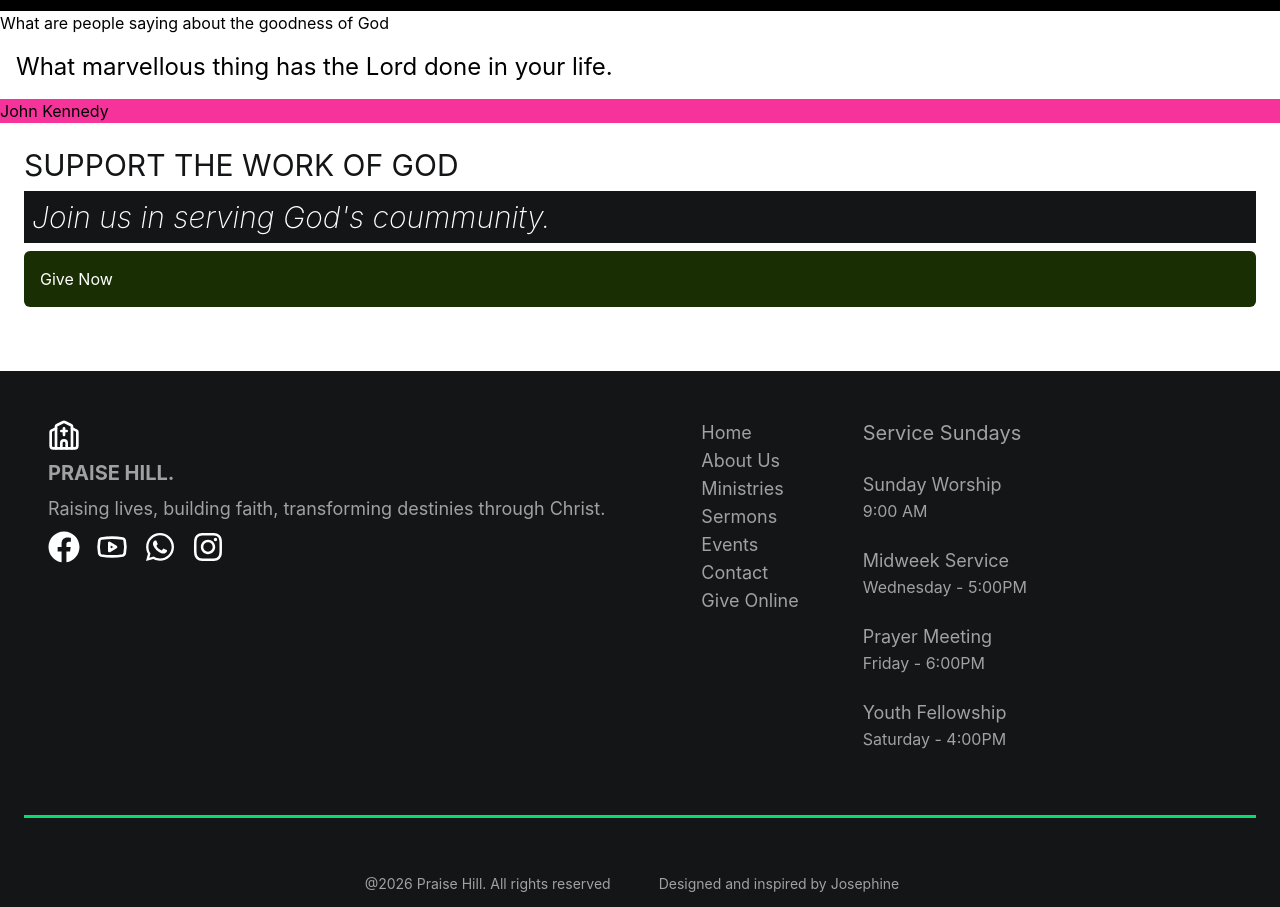
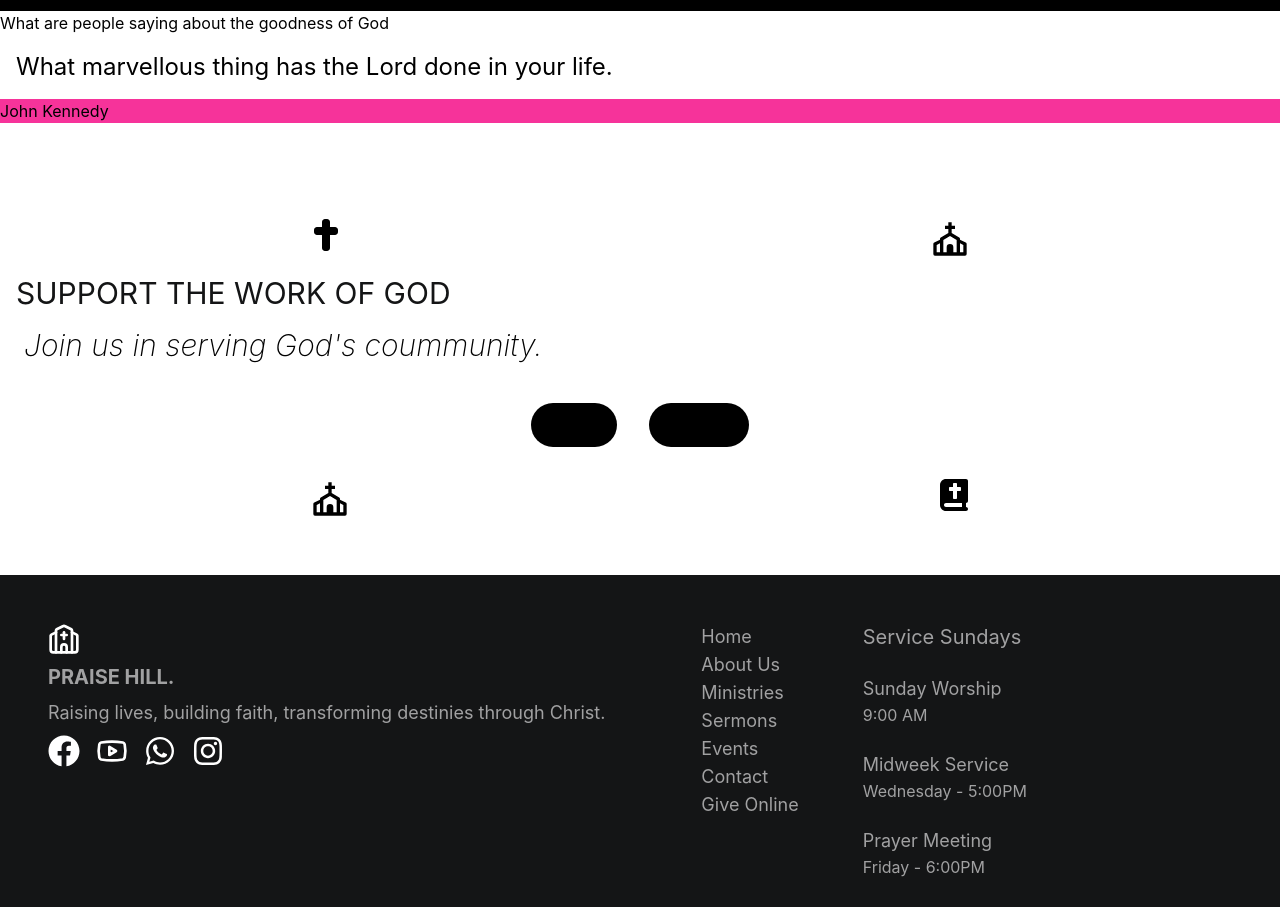
Before and after one commit to neducod/church-website, a React (Vite) app in the folder church-website/: page / in a window 1280 px wide. Shown: the part 4700-5607 px from the top of the page. Built offline with nearby package versions, Linux system fonts and the light colour scheme.

Commit message:
Call to action section done

```diff
--- a/church-website/src/components/home/Cta.jsx
+++ b/church-website/src/components/home/Cta.jsx
@@ -1,16 +1,30 @@
 import { useState } from 'react'
 
+import { FaCross } from "react-icons/fa6";
+import { BiChurch } from "react-icons/bi";
+import { FaBookBible } from "react-icons/fa6";
 
 function Cta(){
     return(
         <>
-            <div className='flex flex-col flex-wrap gap-2 p-6'>
-                <div className='flex gap-2 flex-col'>
+            <div className='flex flex-col flex-wrap gap-4 p-4 mt-20'>
+                <div className='flex justify-around'>
+                    <FaCross size='2rem' />
+                    <BiChurch size='2.5rem' />
+                </div>
+                <div className='flex gap-2 flex-col justify-center'>
                     <h2 className='text-3xl text-[#141516]'>SUPPORT THE WORK OF GOD </h2>
-                    <p className='text-3xl font-extralight bg-[#141516] text-white p-2 italic'>Join us in serving God's coummunity.</p>
+                    <p className='text-3xl font-extralight text-black p-2 italic'>Join us in serving God's coummunity.</p>
                 </div>
-                {/* <button className='inline-flex cursor-pointer items-center gap-1 rounded border border-slate-300 bg-gradient-to-b from-slate-50 to-slate-200 px-4 py-2 font-semibold hover:opacity-90 focus-visible:outline-none focus-visible:ring-1 focus-visible:ring-slate-300 focus-visible:ring-offset-2 active:opacity-100'>Give Now</button> */}
-                <button className='cursor-pointer flex items-center fill-lime-400 bg-lime-950 hover:bg-lime-900 active:border active:border-lime-400 rounded-md duration-100 p-4 text-white'>Give Now</button>
+                <div className='flex gap-4 justify-center items-center p-4'>
+                    <button className='text-light-blue-light hover:text-black dark:text-gray-400 border-2 inline-flex items-center mr-4 last-of-type:mr-0 p-2.5 border-transparent bg-light-secondary shadow-button-flat-nopressed hover:border-2 hover:shadow-button-flat-pressed focus:opacity-100 focus:outline-none active:border-2 active:shadow-button-flat-pressed font-medium rounded-full text-sm text-center dark:bg-button-curved-default-dark dark:shadow-button-curved-default-dark dark:hover:bg-button-curved-pressed-dark dark:hover:shadow-button-curved-pressed-dark dark:active:bg-button-curved-pressed-dark dark:active:shadow-button-curved-pressed-dark dark:focus:bg-button-curved-pressed-dark dark:focus:shadow-button-curved-pressed-dark dark:border-0 bg-black'>Give now</button>
+                    <button className='text-light-blue-light hover:text-black dark:text-gray-400 border-2 inline-flex items-center mr-4 last-of-type:mr-0 p-2.5 border-transparent bg-light-secondary shadow-button-flat-nopressed hover:border-2 hover:shadow-button-flat-pressed focus:opacity-100 focus:outline-none active:border-2 active:shadow-button-flat-pressed font-medium rounded-full text-sm text-center dark:bg-button-curved-default-dark dark:shadow-button-curved-default-dark dark:hover:bg-button-curved-pressed-dark dark:hover:shadow-button-curved-pressed-dark dark:active:bg-button-curved-pressed-dark dark:active:shadow-button-curved-pressed-dark dark:focus:bg-button-curved-pressed-dark dark:focus:shadow-button-curved-pressed-dark dark:border-0 bg-black'>Learn More</button>
+                </div>
+                <div className='flex justify-around'>
+                    <BiChurch size='2.5rem'/>
+                    <FaBookBible size='2rem'/>
+                </div>
+                {/* <button className='cursor-pointer flex items-center fill-lime-400 bg-lime-950 hover:bg-lime-900 active:border active:border-lime-400 rounded-md duration-100 p-4 text-white'>Give Now</button> */}
             </div>
         </>
     )
```
